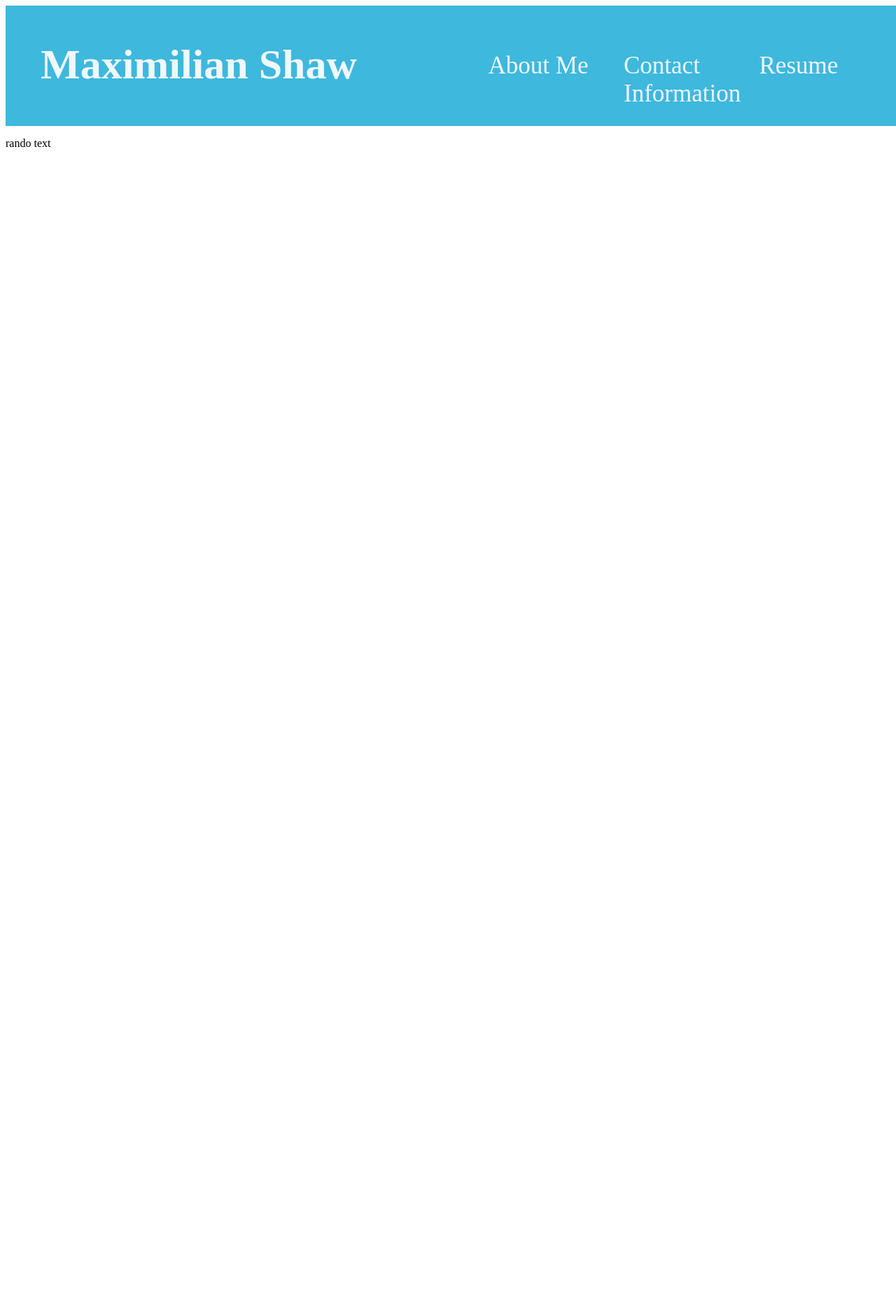
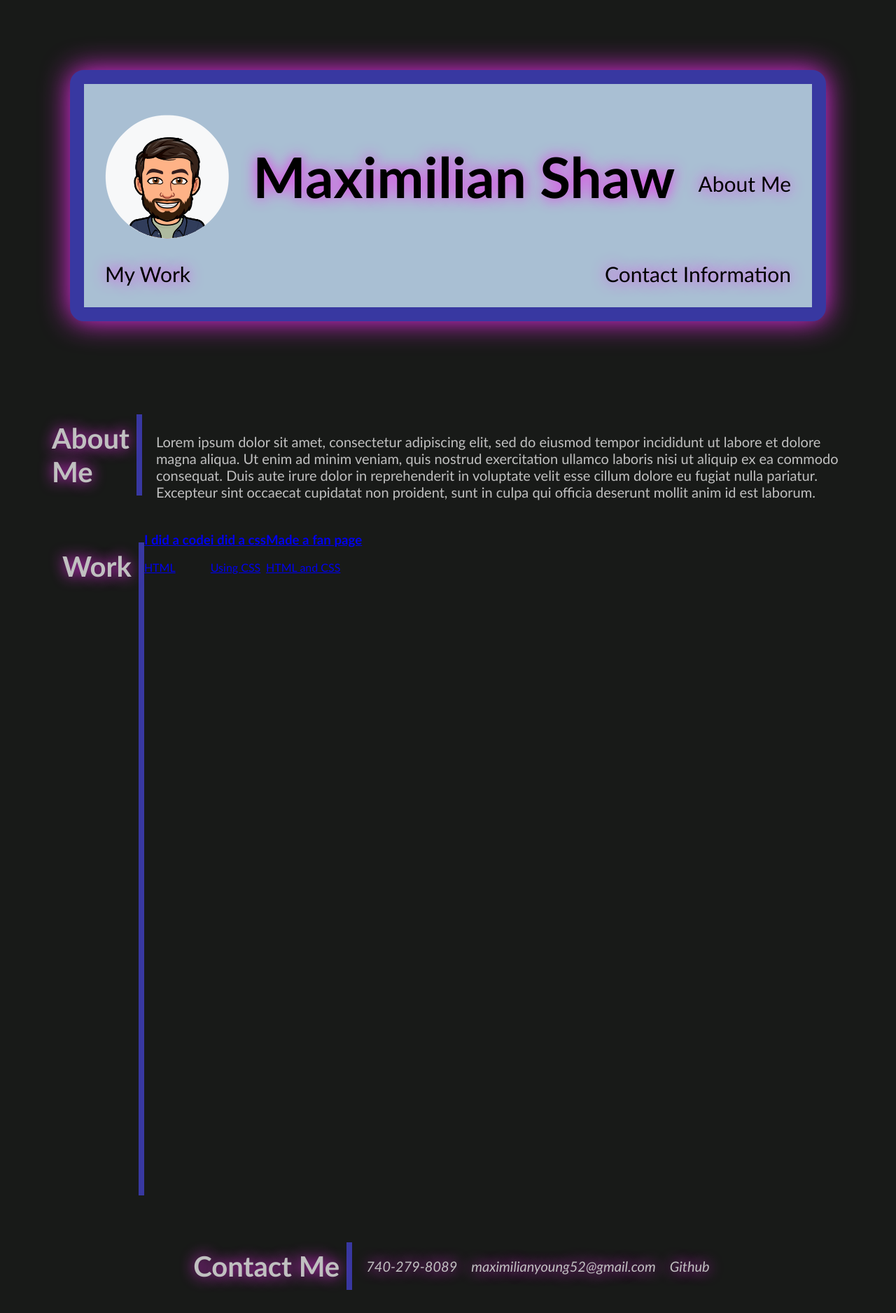
Before and after one commit to Maxthemilian52/a-beginning-portfolio, a plain HTML site: page index.html in a window 1280 px wide. Shown: the whole page at 70% size. Before the commit the page ends 800 px from the top, so only its background shows below. Drawn offline with Linux system fonts and the light colour scheme.

Commit message:
Work In Progress

```diff
--- a/assets/syle.css
+++ b/assets/syle.css
@@ -1,42 +1,111 @@
-* {
-    box-sizing: border-box;
-    width: 100%;
+*{
+  box-sizing: border-box;
 }
 
-body {
-    position: relative;
+body{
+    margin: 0;
+    padding: 0;
+    font-family: 'Trebuchet MS', 'Lucida Sans Unicode', 'Lucida Grande', 'Lucida Sans', Arial, sans-serif;
+    background-color: #181A18;
+    color: silver;
+}
+
+.page-limit {
+max-width: 90%;
+margin-left: auto;
+margin-right: auto;
 }
 
 .header {
-   padding: 10px;
-   background-color: rgb(62, 184, 221);
-   color: aliceblue;
-   display: flex;
-   flex-direction: row;
-
+    display: flex;
+    flex-direction: row;
+    justify-content: space-between;
+    flex-wrap: wrap;
+    align-items: center;
+    border: 20px solid rgb(56, 56, 161);
+    border-radius: 20px;
+    background-color: rgb(169, 191, 211);
+    box-shadow: 0 0 40px rgb(238, 46, 238);
+    margin: 100px;
+    padding: 30px;
 }
 
-.header h1 {
-    font-size: 60px;
-    display: inline-block;
-    margin-left: 40px;
-
+.header > a {
+    text-decoration: none;
+    font-size: 30px;
+    color: black;
+    margin-top: 20px;
+    text-shadow: 0 0 20px rgb(238, 46, 238);;
 }
 
-.header ul {
+.header > h1 {
+    font-size: 80px;
+    color: black;
+    text-shadow: 0 0 20px rgb(238, 46, 238);;
+}
+
+.flex-about {
     display: flex;
     flex-direction: row;
     justify-content: center;
 }
 
-.header li {
-    display: inline-block;
-    font-size: 35px;
-    margin-top: 40px;
+.flex-about h2 {
+    font-size: 40px;
+    border-right: 8px solid rgb(56, 56, 161);
+    align-items: center;
+    padding: 10px;
+    text-shadow: 0 0 20px rgb(238, 46, 238);
 }
 
-a {
-    text-decoration: none;
-    color: aliceblue;
+.flex-about p {
+    font-size: 20px;
+    margin-top: 60px;
+    margin-left: 20px;
+}
+
+.flex-work {
+    min-height: 1000px;
+    min-width: 400px;
+    display: flex;
+    flex-direction: row;
+    justify-content: flex-start;
+    margin-left: 15px;
+
+}
+.flex-work h2 {
+    font-size: 40px;
+    border-right: 8px solid rgb(56, 56, 161);
+    align-items: center;
+    padding: 10px;
+    text-shadow: 0 0 20px rgb(238, 46, 238);
+}
+
+.flex-contact {
+    display: flex;
+    flex-direction: row;
     justify-content: center;
 }
+
+.flex-contact h2 {
+    font-size: 40px;
+    border-right: 8px solid rgb(56, 56, 161);
+    align-items: center;
+    padding: 10px;
+    text-shadow: 0 0 20px rgb(238, 46, 238);
+}
+
+.address {
+    display: flex;
+    flex-direction: row;
+    justify-content: center;
+}
+
+.address a {
+    text-decoration: none;
+    font-size: 20px;
+    margin-top: 55px;
+    margin-left: 20px;
+    color: silver;
+    text-shadow: 0 0 20px rgb(238, 46, 238);
+}
--- a/index.html
+++ b/index.html
@@ -4,38 +4,71 @@
     <meta charset="UTF-8">
     <meta http-equiv="X-UA-Compatible" content="IE=edge">
     <meta name="viewport" content="width=device-width, initial-scale=1.0">
-    <title>Document</title>
+    <title>Maximilian Shaw - Web Developer</title>
+    <link rel="stylesheet" href="./assets/reset.css">
     <link rel="stylesheet" href="./assets/syle.css">
 </head>
 
 <body>
-
     <header>
         <div class="header">
+            <img src="./assets/images/bitmojji.png" alt="Picture of Me">
             <h1>Maximilian Shaw</h1>
-            <ul>
-                <li>
                     <a href ="#about-me">About Me</a>
-                </li>
-                <li>
+                    <a href ="#work">My Work</a>
                     <a href ="#contact-me">Contact Information</a>
-                </li>
-                <li>
-                    <a href ="#resume">Resume</a>
-                </li>
-            </ul>
         </div>
     </header>
 
-    <section>
-        <div>
-            <p> rando text </p>
+
+    <main class="page-limit">
+        <section id="about">
+            <div class="flex-about">
+            <h2>About Me</h2>
+                <p>
+                    Lorem ipsum dolor sit amet, consectetur adipiscing elit, sed do eiusmod tempor incididunt ut
+                    labore et dolore magna aliqua. Ut enim ad minim veniam, quis nostrud exercitation ullamco laboris
+                    nisi ut aliquip ex ea commodo consequat. Duis aute irure dolor in reprehenderit in voluptate velit
+                    esse cillum dolore eu fugiat nulla pariatur. Excepteur sint occaecat cupidatat non proident, sunt
+                    in culpa qui officia deserunt mollit anim id est laborum.
+                </p>
+            </div>
+        </section>
+
+        <section id="work">
+        <div class="flex-work">
+                <h2>Work</h2>
+            <a href="#">
+                <div>
+                    <h3>I did a code</h3>
+                    <span>HTML</span>
+                </div>
+            </a>
+            <a href="#">
+                <div>
+                    <h3>i did a css</h3>
+                    <span>Using CSS</span>
+                </div>
+            </a>
+            <a href="#">
+                <div>
+                    <h3>Made a fan page</h3>
+                    <span>HTML and CSS</span>
+                </div>
+            </a>
         </div>
-    </section>
+        </section>
 
-
-
-
+        <section id="contact-me">
+            <div class="flex-contact">
+            <h2>Contact Me</h2>
+                <address class="address">
+                    <a href="tel:+17402798089">740-279-8089</a>
+                    <a href="mailto:maximilianyoung52@gmail.com">maximilianyoung52@gmail.com</a>
+                    <a href="https://github.com/Maxthemilian52">Github</a>
+                </address>
+        </div>
+        </section>
+</main>
 </body>
-
 </html>
```
Also changed, not shown: assets/images/4232464.jpg (added), assets/images/IMG_2141.JPG (added), assets/images/bitmojji.png (added), assets/reset.css (added).
